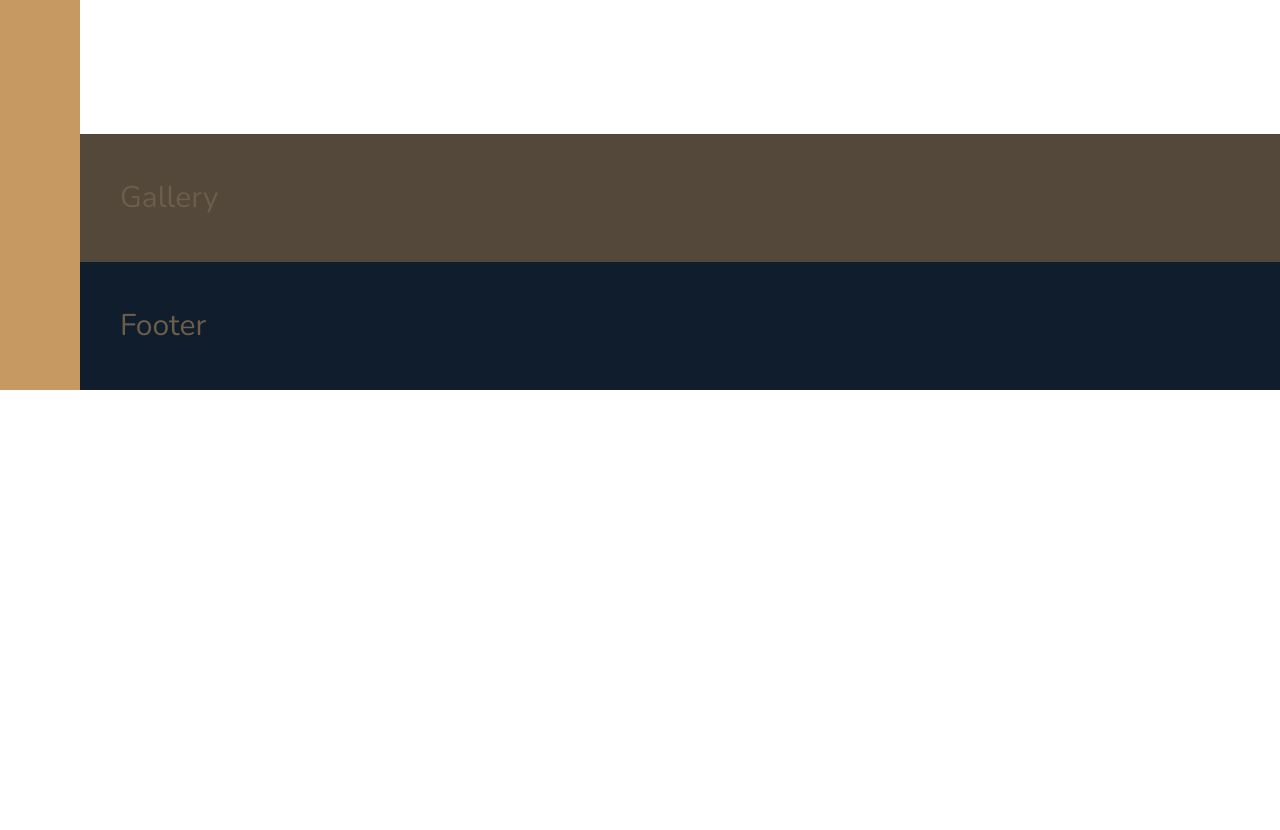
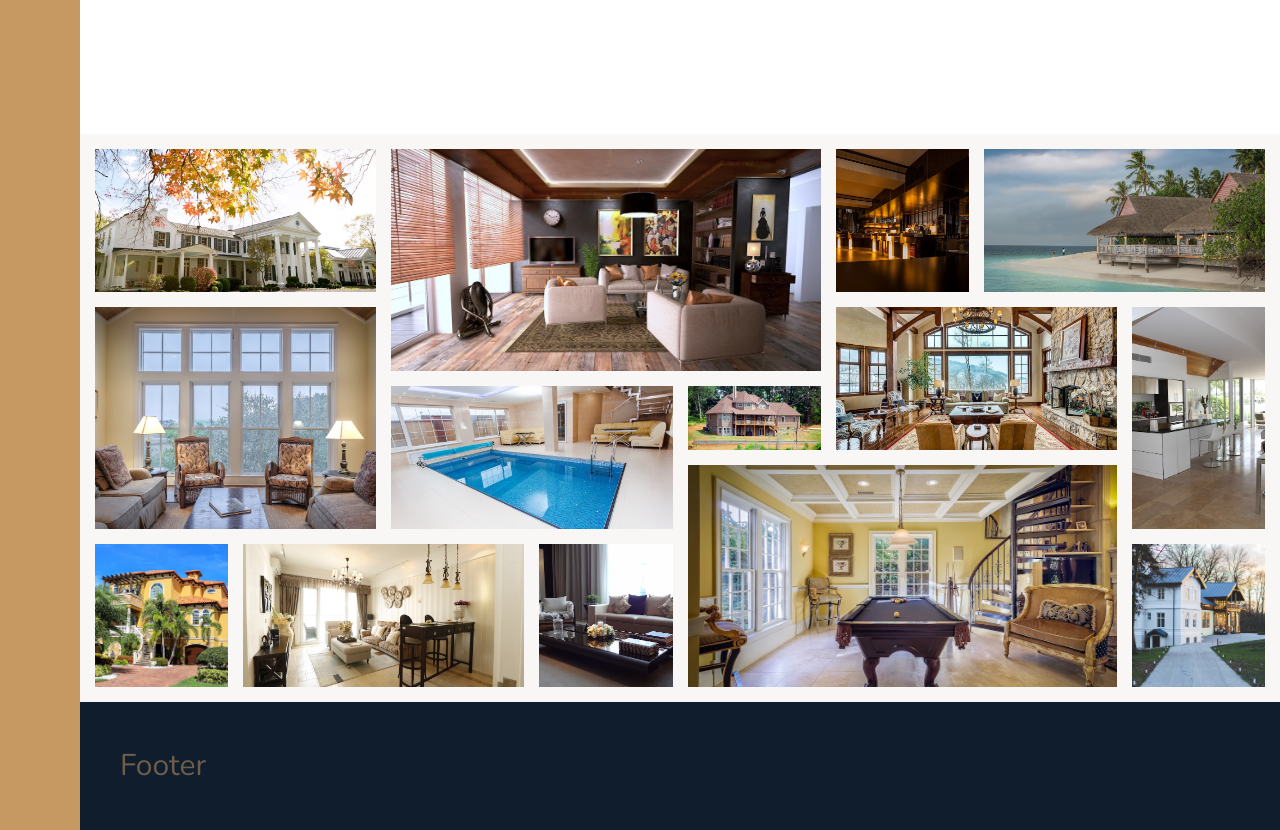
Before and after one commit to Spri85/nexter, a website: page index.html in a window 1280 px wide. Shown: the part 3120-3950 px from the top of the page. Before the commit the page ends 3510 px from the top, so only its background shows below. Drawn offline with nearby package versions, Linux system fonts and the light colour scheme.

Commit message:
implemented gallery section

```diff
--- a/index.html
+++ b/index.html
@@ -306,7 +306,62 @@
     </section>
 
     <section class="gallery">
-        Gallery
+        <figure class="gallery__item gallery__item--1">
+            <img src="img/gal-1.jpeg" alt="Gallery 1" class="gallery__img">
+        </figure>
+
+        <figure class="gallery__item gallery__item--2">
+            <img src="img/gal-2.jpeg" alt="Gallery 2" class="gallery__img">
+        </figure>
+
+        <figure class="gallery__item gallery__item--3">
+            <img src="img/gal-3.jpeg" alt="Gallery 3" class="gallery__img">
+        </figure>
+
+        <figure class="gallery__item gallery__item--4">
+            <img src="img/gal-4.jpeg" alt="Gallery 4" class="gallery__img">
+        </figure>
+
+        <figure class="gallery__item gallery__item--5">
+            <img src="img/gal-5.jpeg" alt="Gallery 5" class="gallery__img">
+        </figure>
+
+        <figure class="gallery__item gallery__item--6">
+            <img src="img/gal-6.jpeg" alt="Gallery 6" class="gallery__img">
+        </figure>
+
+        <figure class="gallery__item gallery__item--7">
+            <img src="img/gal-7.jpeg" alt="Gallery 7" class="gallery__img">
+        </figure>
+
+        <figure class="gallery__item gallery__item--8">
+            <img src="img/gal-8.jpeg" alt="Gallery 8" class="gallery__img">
+        </figure>
+
+        <figure class="gallery__item gallery__item--9">
+            <img src="img/gal-9.jpeg" alt="Gallery 9" class="gallery__img">
+        </figure>
+
+        <figure class="gallery__item gallery__item--10">
+            <img src="img/gal-10.jpeg" alt="Gallery 10" class="gallery__img">
+        </figure>
+
+        <figure class="gallery__item gallery__item--11">
+            <img src="img/gal-11.jpeg" alt="Gallery 11" class="gallery__img">
+        </figure>
+
+        <figure class="gallery__item gallery__item--12">
+            <img src="img/gal-12.jpeg" alt="Gallery 12" class="gallery__img">
+        </figure>
+
+        <figure class="gallery__item gallery__item--13">
+            <img src="img/gal-13.jpeg" alt="Gallery 13" class="gallery__img">
+        </figure>
+
+        <figure class="gallery__item gallery__item--14">
+            <img src="img/gal-14.jpeg" alt="Gallery 14" class="gallery__img">
+        </figure>
+
     </section>
 
     <footer class="footer">
--- a/sass/_gallery.scss
+++ b/sass/_gallery.scss
@@ -1,4 +1,73 @@
 .gallery {
-  background-color: $color-grey-dark-1;
+  background-color: $color-grey-light-1;
   grid-column: full-start / full-end;
+  display: grid;
+  grid-template-columns: repeat(8, 1fr);
+  grid-template-rows: repeat(7, 5vw);
+  grid-gap: 1.5rem;
+  padding: 1.5rem;
+  &__item {
+    &--1 {
+      grid-row: 1 / span 2;
+      grid-column: 1 / span 2;
+    }
+    &--2 {
+      grid-row: 1 / span 3;
+      grid-column: 3 / span 3;
+    }
+    &--3 {
+      grid-row: 1 / 3;
+      grid-column: 6 / 7;
+    }
+    &--4 {
+      grid-row: 1 / span 2;
+      grid-column: 7 / span 2;
+    }
+    &--5 {
+      grid-row: 3 / span 3;
+      grid-column: 1 / span 2;
+    }
+    &--6 {
+      grid-row: 4 / span 2;
+      grid-column: 3 / span 2;
+    }
+    &--7 {
+      grid-row: 4 / span 1;
+      grid-column: 5 / span 1;
+    }
+    &--8 {
+      grid-row: 3 / span 2;
+      grid-column: 6 / span 2;
+    }
+    &--9 {
+      grid-row: 3 / span 3;
+      grid-column: 8 / span 1;
+    }
+    &--10 {
+      grid-row: 6 / span 2;
+      grid-column: 1 / span 1;
+    }
+    &--11 {
+      grid-row: 6 / span 2;
+      grid-column: 2 / span 2;
+    }
+    &--12 {
+      grid-row: 6 / span 2;
+      grid-column: 4 / span 1;
+    }
+    &--13 {
+      grid-row: 5 / span 3;
+      grid-column: 5 / span 3;
+    }
+    &--14 {
+      grid-row: 6 / span 2;
+      grid-column: 8 / span 1;
+    }
+  }
+  &__img {
+    width: 100%;
+    height: 100%;
+    object-fit: cover;
+    display: block;
+  }
 }
```
Also changed, not shown: css/style.css.
